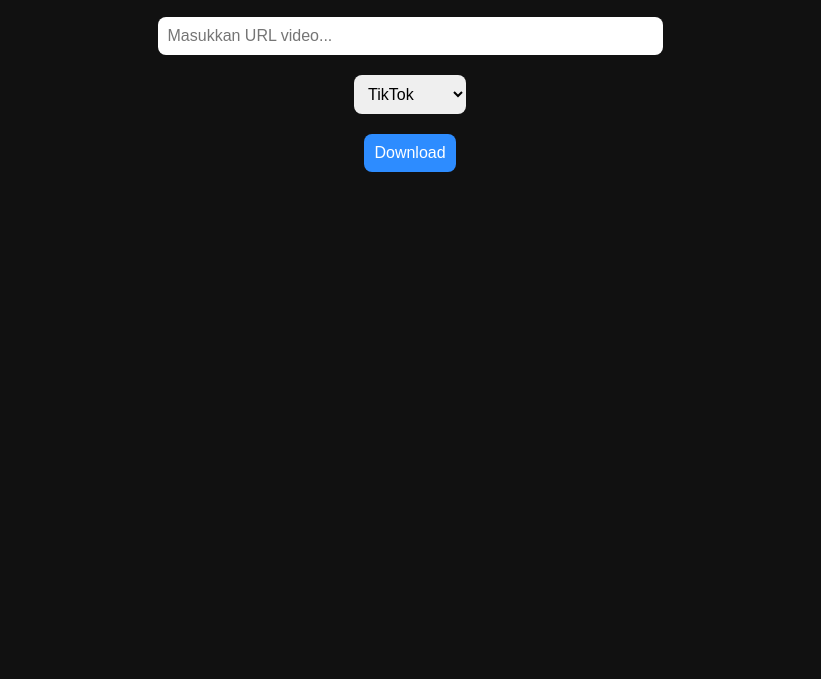
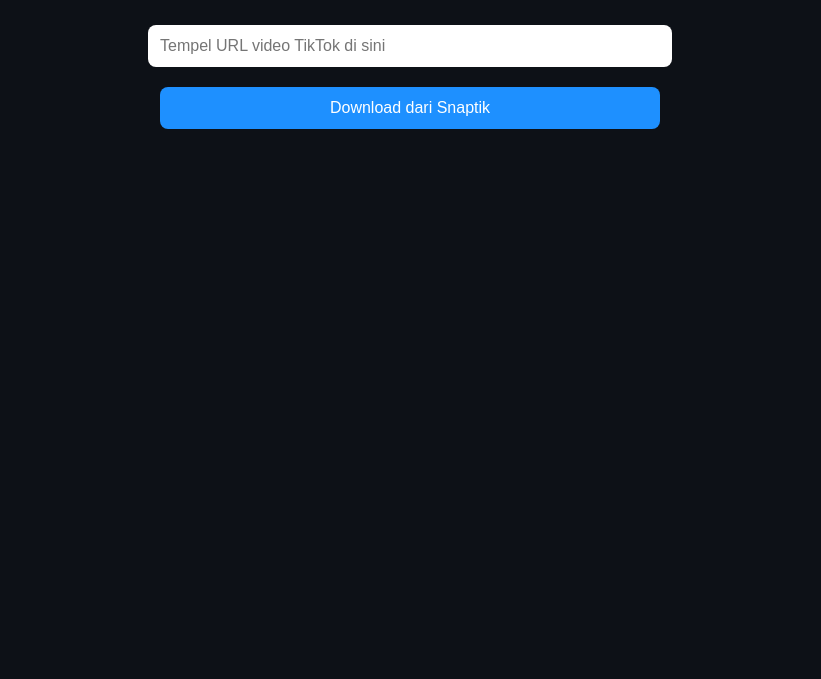
Before and after one commit to Rasyd123/syiddmodderr, a plain HTML site: page index.html in a window 1280 px wide. Shown: the part 121-800 px from the top of the page, without its empty margins (230-1051 px from the left). Drawn offline with Linux system fonts and the light colour scheme.

Commit message:
Update index.html

```diff
--- a/index.html
+++ b/index.html
@@ -1,93 +1,93 @@
 <!DOCTYPE html>
 <html lang="id">
 <head>
-  <meta charset="UTF-8" />
-  <meta name="viewport" content="width=device-width, initial-scale=1.0"/>
-  <title>Downloader TikTok & Instagram</title>
+  <meta charset="UTF-8">
+  <title>Downloader TikTok Tanpa Watermark - Snaptik</title>
+  <meta name="viewport" content="width=device-width, initial-scale=1.0">
   <style>
     body {
-      font-family: sans-serif;
-      background: #111;
-      color: white;
+      background: #0d1117;
+      color: #fff;
+      font-family: Arial, sans-serif;
       text-align: center;
-      padding: 40px;
+      padding: 40px 20px;
     }
-    input, select, button {
-      padding: 10px;
+    h1 {
+      margin-bottom: 30px;
+    }
+    input, button {
+      padding: 12px;
       font-size: 16px;
-      margin: 10px;
       border-radius: 8px;
       border: none;
+      margin: 10px 5px;
+      width: 80%;
+      max-width: 500px;
     }
     button {
-      background: #2d8cff;
+      background-color: #1e90ff;
       color: white;
       cursor: pointer;
     }
+    button:hover {
+      background-color: #0c7cd5;
+    }
     #result {
-      margin-top: 20px;
+      margin-top: 30px;
     }
-    a.download-link {
+    a.download-btn {
+      background-color: #28a745;
+      color: white;
+      padding: 12px 20px;
+      text-decoration: none;
       display: inline-block;
-      background: #00c851;
-      padding: 10px 20px;
-      color: white;
-      text-decoration: none;
+      margin-top: 15px;
       border-radius: 8px;
-      margin-top: 20px;
     }
   </style>
 </head>
 <body>
-  <h1>Downloader TikTok & Instagram Tanpa Watermark</h1>
-  <input type="text" id="videoUrl" placeholder="Masukkan URL video..." size="50"/>
-  <br/>
-  <select id="platform">
-    <option value="tiktok">TikTok</option>
-    <option value="instagram">Instagram</option>
-  </select>
-  <br/>
-  <button onclick="downloadVideo()">Download</button>
+  <h1>Downloader TikTok Tanpa Watermark</h1>
+
+  <input type="text" id="videoUrl" placeholder="Tempel URL video TikTok di sini" />
+  <br>
+  <button onclick="downloadFromSnaptik()">Download dari Snaptik</button>
 
   <div id="result"></div>
 
   <script>
-    async function downloadVideo() {
-      const url = document.getElementById("videoUrl").value;
-      const platform = document.getElementById("platform").value;
-      const resultDiv = document.getElementById("result");
-      resultDiv.innerHTML = "Memproses...";
+    async function downloadFromSnaptik() {
+      const urlInput = document.getElementById('videoUrl').value.trim();
+      const resultDiv = document.getElementById('result');
 
-      if (!url) {
-        resultDiv.innerHTML = "Masukkan URL video terlebih dahulu.";
+      if (!urlInput) {
+        resultDiv.innerHTML = '<p>Silakan masukkan URL video TikTok terlebih dahulu.</p>';
         return;
       }
 
-      let apiUrl = "https://api.fadzzzproject.my.id";
-      if (platform === "tiktok") {
-        apiUrl = `https://api.fadzzzproject.my.id/download/tiktok?url=${encodeURIComponent(url)}`;
-      } else if (platform === "instagram") {
-        apiUrl = `https://api.fadzzzproject.my.id/download/instagram?url=${encodeURIComponent(url)}`;
-      }
+      resultDiv.innerHTML = '<p>Mengambil video...</p>';
+
+      const apiUrl = `https://api.snaptik.app/cekurl?url=${encodeURIComponent(urlInput)}`;
 
       try {
         const res = await fetch(apiUrl);
         const data = await res.json();
 
-        if (data.success === false || !data.data || !data.data.url) {
-          resultDiv.innerHTML = "Gagal mendapatkan video. Pastikan URL benar.";
+        if (!data || !data.video || data.video.length === 0) {
+          resultDiv.innerHTML = '<p>Gagal mengambil video. Periksa URL dan coba lagi.</p>';
           return;
         }
 
-        const downloadUrl = data.data.url;
+        // Ambil link pertama (tanpa watermark)
+        const downloadUrl = data.video[0];
 
         resultDiv.innerHTML = `
-          <p>Video berhasil diambil:</p>
-          <a href="${downloadUrl}" target="_blank" class="download-link">Download Video</a>
+          <p>Video berhasil diambil. Klik tombol di bawah untuk mendownload:</p>
+          <a href="${downloadUrl}" class="download-btn" target="_blank">Download Sekarang</a>
         `;
-      } catch (err) {
-        console.error(err);
-        resultDiv.innerHTML = "Terjadi kesalahan. Coba lagi.";
+      } catch (error) {
+        console.error(error);
+        resultDiv.innerHTML = '<p>Terjadi kesalahan saat mengakses API Snaptik.</p>';
       }
     }
   </script>
```
